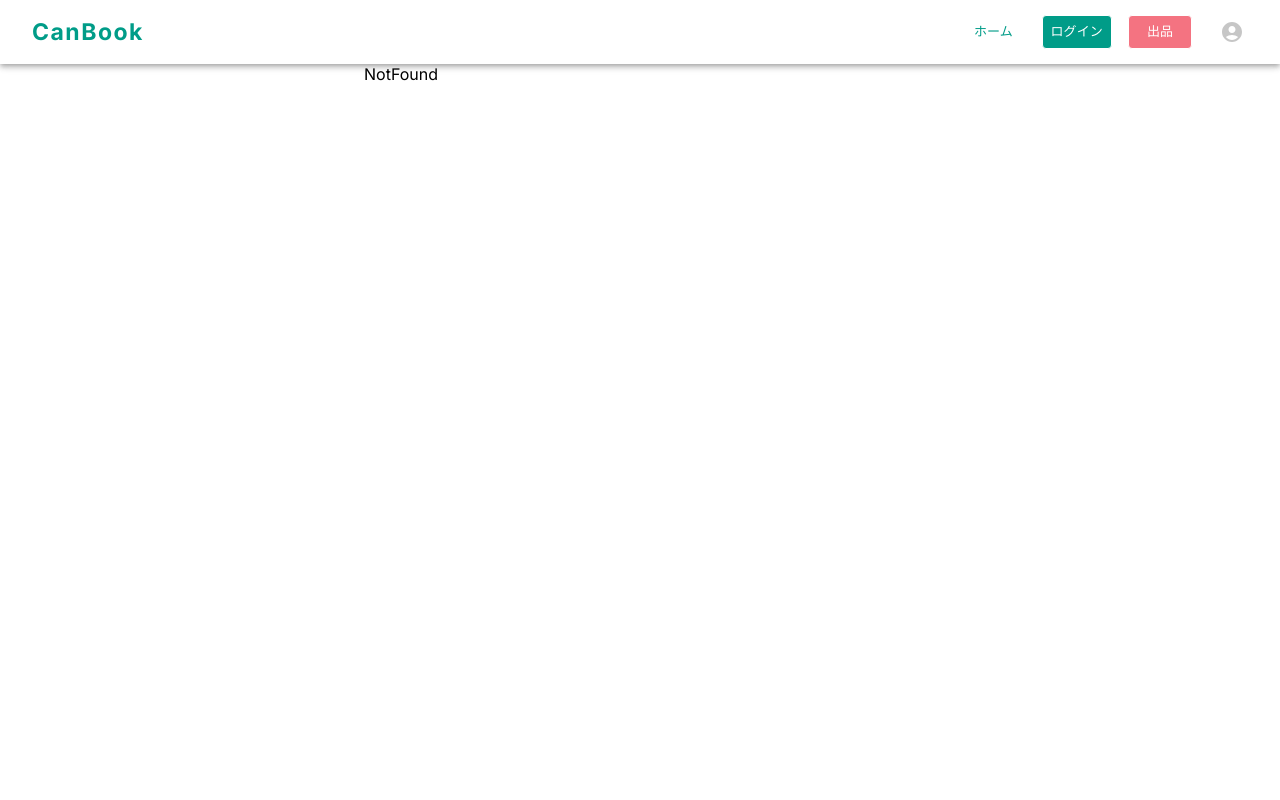
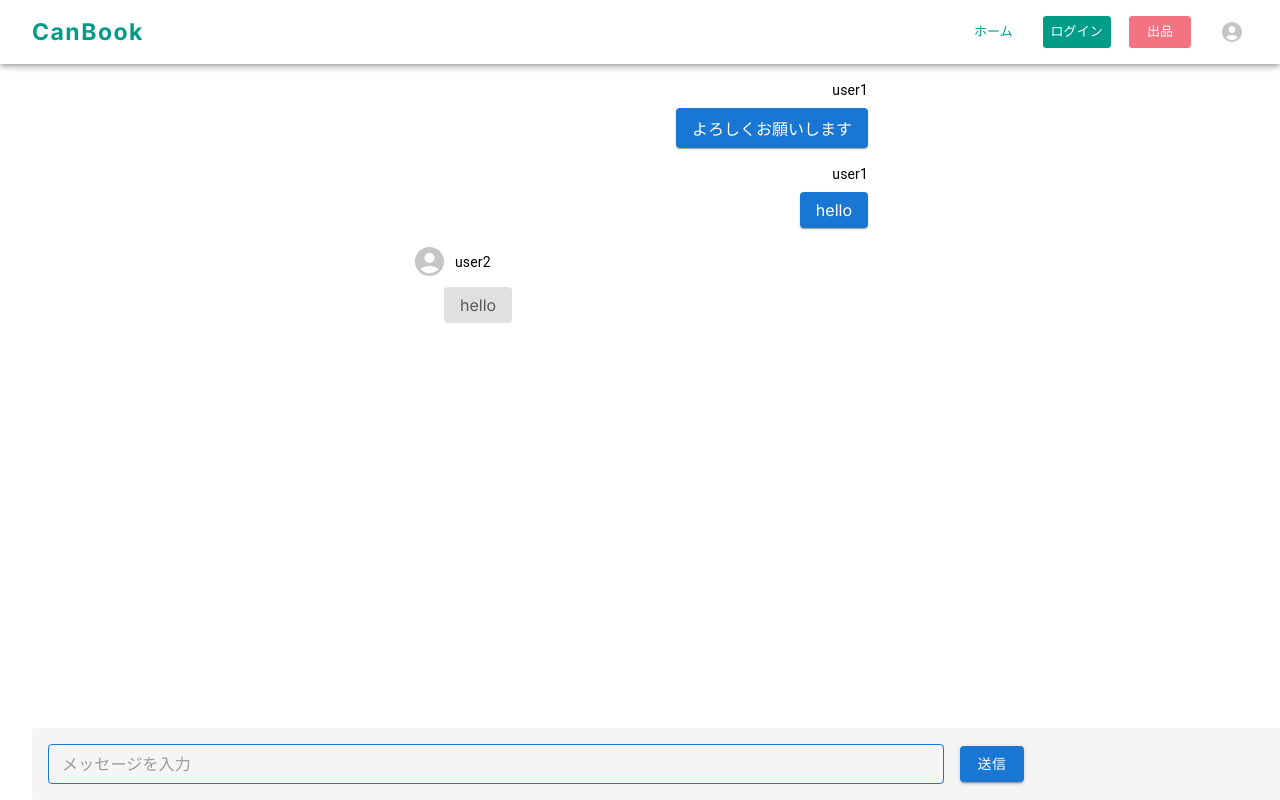
Before and after one commit to shiori-42/CanBook, a Next.js app in the folder frontend/: page /chat in a window 1280 px wide. Before the commit this address had no page. Built offline with nearby package versions, Linux system fonts and the light colour scheme.

Commit message:
チャット画面をモックで作成

```diff
--- /dev/null
+++ b/frontend/app/chat/page.tsx
@@ -0,0 +1,99 @@
+"use client";
+import React, { useState, useRef, useContext } from "react";
+import { Box, TextField, Button } from "@mui/material";
+import { useRouter } from "next/navigation";
+import ChatBody from "../components/ChatBody";
+
+export type Message = {
+  content: string;
+  client_id: string;
+  username: string;
+  room_id: string;
+  type: "recv" | "self";
+};
+
+const index = () => {
+  const [messages, setMessage] = useState<Array<Message>>([
+    {
+      content: "よろしくお願いします",
+      client_id: "1",
+      username: "user1",
+      room_id: "1",
+      type: "self",
+    },
+    {
+      content: "hello",
+      client_id: "1",
+      username: "user1",
+      room_id: "1",
+      type: "self",
+    },
+    {
+      content: "hello",
+      client_id: "2",
+      username: "user2",
+      room_id: "1",
+      type: "recv",
+    },
+  ]);
+
+  return (
+    <Box sx={{ display: "flex", flexDirection: "column", width: "100%", m: 0 }}>
+      <Box sx={{ mx: { md: 6 }, mb: 14 }}>
+        <ChatBody data={messages} />
+      </Box>
+      <Box
+        sx={{
+          position: "fixed",
+          bottom: 0,
+          mt: 4,
+          width: "100%",
+          px: 2,
+          py: 2,
+          left: 0,
+          bgcolor: "grey.100",
+          mx: { md: 4 },
+          borderRadius: "4px",
+        }}
+      >
+        <Box
+          sx={{
+            display: "flex",
+            flexDirection: { xs: "row", md: "row" },
+            alignItems: "center",
+          }}
+        >
+          <TextField
+            multiline
+            maxRows={4}
+            placeholder="メッセージを入力"
+            variant="outlined"
+            sx={{
+              width: "70%",
+              mr: 2,
+              borderRadius: "4px",
+              borderColor: "primary.main",
+              "& .MuiOutlinedInput-notchedOutline": {
+                border: "1px solid",
+                borderColor: "primary.main", // Border color
+              },
+            }}
+            InputProps={{
+              disableUnderline: true, // Underlineを無効化
+              style: { resize: "none", height: "40px" }, // テキストエリアの高さを調整
+            }}
+          />
+          <Button
+            variant="contained"
+            color="primary"
+            sx={{ px: 2, borderRadius: "4px" }}
+          >
+            送信
+          </Button>
+        </Box>
+      </Box>
+    </Box>
+  );
+};
+
+export default index;
--- /dev/null
+++ b/frontend/app/components/ChatBody.tsx
@@ -0,0 +1,78 @@
+import React from "react";
+import { Message } from "../chat/page";
+import { Box, Typography, Paper, IconButton } from "@mui/material";
+import { AccountCircle } from "@mui/icons-material";
+
+const ChatBody = ({ data }: { data: Array<Message> }) => {
+  return (
+    <>
+      {data.map((message: Message, index: number) => {
+        if (message.type == "self") {
+          return (
+            <Box
+              sx={{
+                display: "flex",
+                flexDirection: "column",
+                mt: 2,
+                width: "100%",
+                alignItems: "flex-end",
+              }}
+              key={index}
+            >
+              <Typography variant="body2">{message.username}</Typography>
+              <Paper
+                sx={{
+                  bgcolor: "primary.main",
+                  color: "primary.contrastText",
+                  px: 2,
+                  py: 1,
+                  mt: 1,
+                  display: "inline-block",
+                  borderRadius: "4px",
+                }}
+              >
+                {message.content}
+              </Paper>
+            </Box>
+          );
+        } else {
+          return (
+            <Box
+              sx={{
+                mt: 2,
+                width: "100%",
+              }}
+              key={index}
+            >
+              <Box display={"flex"} alignItems={"center"}>
+                <IconButton sx={{ color: "#c6c6c6", p: 0, pr: 1 }}>
+                  <AccountCircle fontSize="large" />
+                </IconButton>
+                <Typography variant="body2" sx={{ fontSize: "0.875rem" }}>
+                  {message.username}
+                </Typography>
+              </Box>
+              <Paper
+                elevation={0} // 影をなくす
+                sx={{
+                  bgcolor: "grey.300", // 背景色をグレイに
+                  color: "text.secondary", // テキスト色をダークセカンダリに
+                  px: 2,
+                  py: 1,
+                  ml: 4,
+                  mt: 1,
+                  display: "inline-block",
+                  borderRadius: "4px",
+                }}
+              >
+                {message.content}
+              </Paper>
+            </Box>
+          );
+        }
+      })}
+    </>
+  );
+};
+
+export default ChatBody;
--- a/frontend/package.json
+++ b/frontend/package.json
@@ -23,6 +23,7 @@
     "react": "^18",
     "react-dom": "^18",
     "react-router-dom": "^6.10.0",
+    "uuid": "^9.0.1",
     "web-vitals": "^3.5.2",
     "zustand": "^4.3.6"
   },
```
Also changed, not shown: frontend/app/components/ItemDetail.tsx (deleted, +0 -100 lines), frontend/app/components/Login.tsx (deleted, +0 -70 lines), 1 other file (tests, documents, lock files or other folders).
